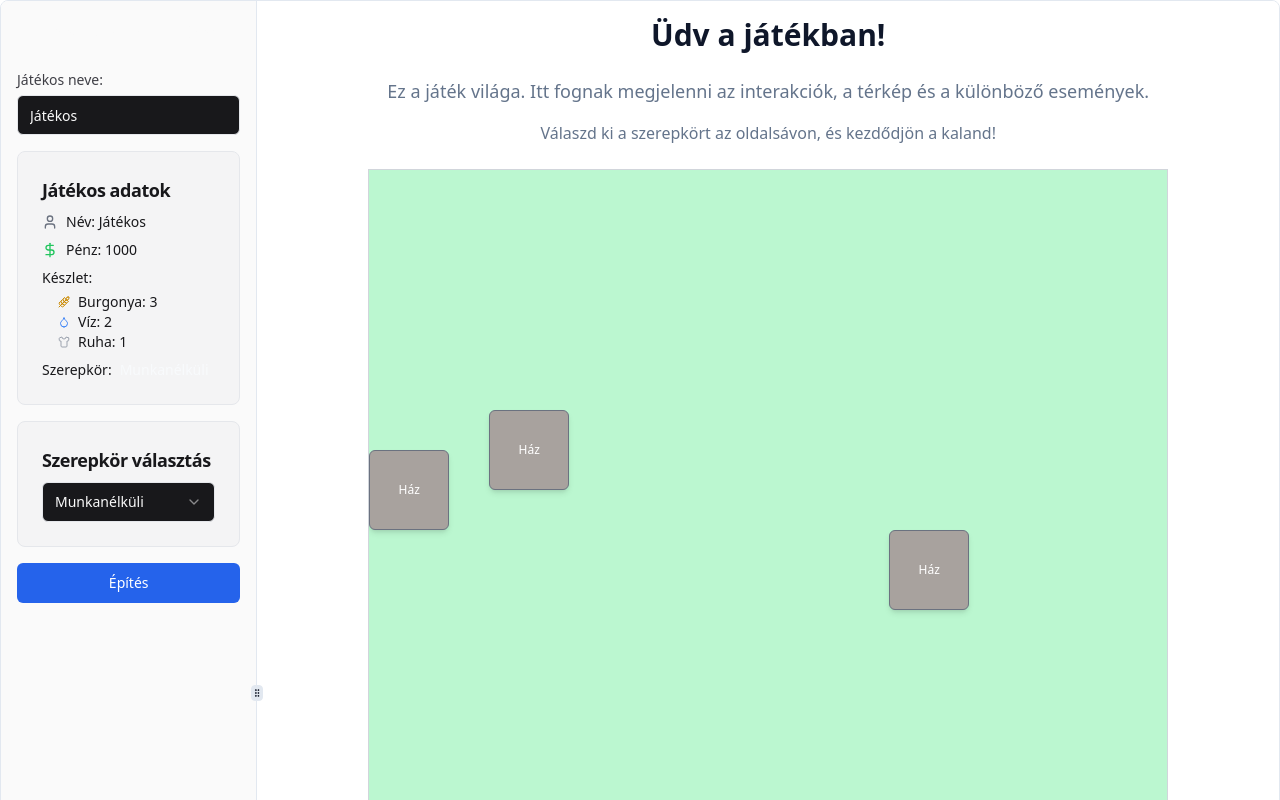
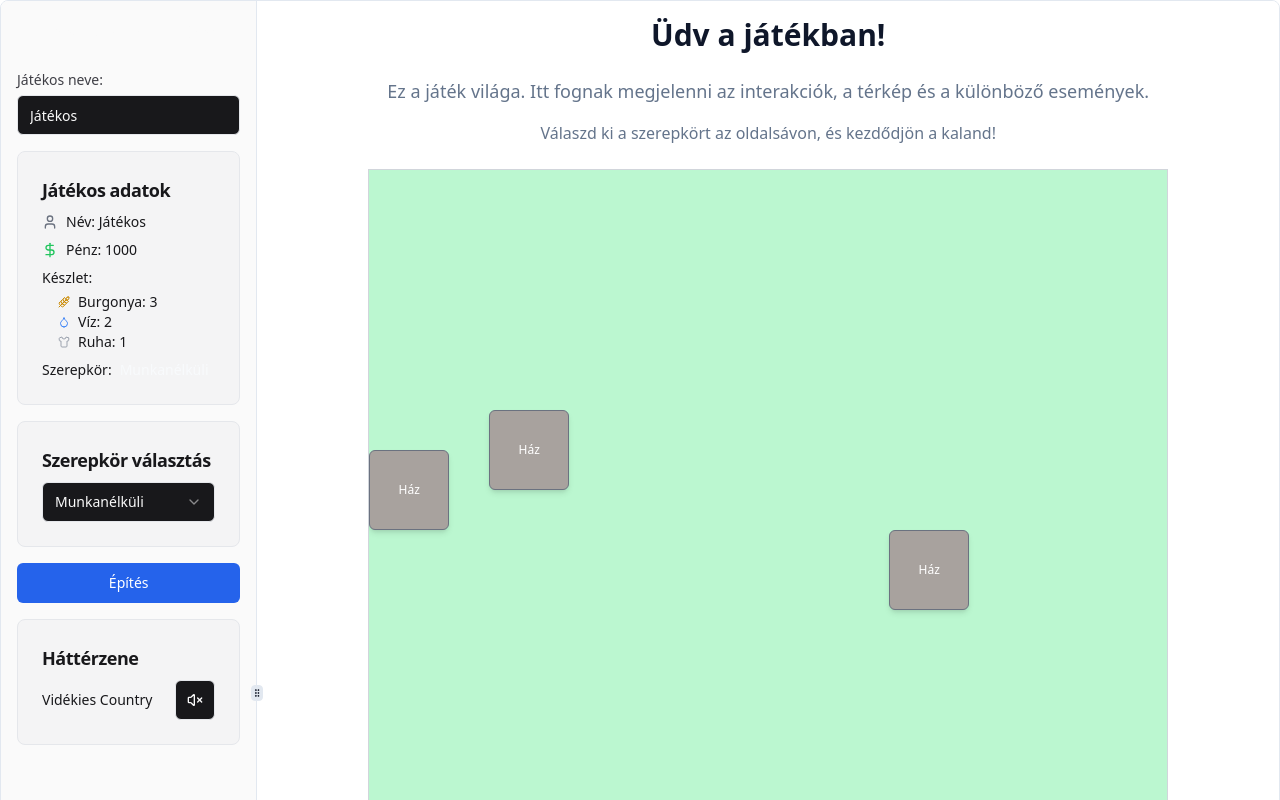
Before and after one commit to illes85/tile-o-polis, a React (Vite) app: page / in a window 1280 px wide. Shown: the top 800 px of the page. Built offline with nearby package versions, Linux system fonts and the light colour scheme.

Commit message:
[dyad] Háttérzene lejátszó hozzáadása - wrote 2 file(s)

```diff
--- /dev/null
+++ b/src/components/MusicPlayer.tsx
@@ -0,0 +1,47 @@
+"use client";
+
+import React, { useRef, useState, useEffect } from "react";
+import { Button } from "@/components/ui/button";
+import { Volume2, VolumeX } from "lucide-react";
+import { Card, CardContent, CardHeader, CardTitle } from "@/components/ui/card";
+
+const MusicPlayer: React.FC = () => {
+  const audioRef = useRef<HTMLAudioElement | null>(null);
+  const [isPlaying, setIsPlaying] = useState(false);
+
+  useEffect(() => {
+    if (audioRef.current) {
+      if (isPlaying) {
+        audioRef.current.play().catch(e => console.error("Error playing audio:", e));
+      } else {
+        audioRef.current.pause();
+      }
+    }
+  }, [isPlaying]);
+
+  const togglePlayPause = () => {
+    setIsPlaying(prev => !prev);
+  };
+
+  return (
+    <Card className="w-full mt-4 bg-sidebar-accent text-sidebar-accent-foreground border-sidebar-border shadow-none">
+      <CardHeader className="pb-2">
+        <CardTitle className="text-lg font-semibold">Háttérzene</CardTitle>
+      </CardHeader>
+      <CardContent className="flex items-center justify-between">
+        <p className="text-sm">Vidékies Country</p>
+        <Button
+          variant="outline"
+          size="icon"
+          onClick={togglePlayPause}
+          className="bg-sidebar-primary text-sidebar-primary-foreground border-sidebar-border hover:bg-sidebar-primary/80"
+        >
+          {isPlaying ? <Volume2 className="h-4 w-4" /> : <VolumeX className="h-4 w-4" />}
+        </Button>
+        <audio ref={audioRef} src="/country_music.mp3" loop preload="auto" />
+      </CardContent>
+    </Card>
+  );
+};
+
+export default MusicPlayer;
--- a/src/pages/Game.tsx
+++ b/src/pages/Game.tsx
@@ -10,17 +10,17 @@ import { Dialog, DialogContent, DialogHeader, DialogTitle, DialogDescription, Di
 import { Button } from "@/components/ui/button";
 import { Input } from "@/components/ui/input";
 import { Label } from "@/components/ui/label";
-import { Progress } from "@/components/ui/progress"; // Import Progress component
-import { showSuccess, showError, showLoading, dismissToast } from "@/utils/toast"; // Import toast utilities
-import BuildMenu from "@/components/BuildMenu"; // Import BuildMenu
+import { Progress } from "@/components/ui/progress";
+import { showSuccess, showError, showLoading, dismissToast } from "@/utils/toast";
+import BuildMenu from "@/components/BuildMenu";
+import MusicPlayer from "@/components/MusicPlayer"; // Import MusicPlayer
 
-const MAP_GRID_SIZE = 20; // 20x20-as rács
-const CELL_SIZE_PX = 40; // Minden cella 40x40 pixel
-const RENT_INTERVAL_MS = 30000; // 30 másodperc = 1 játékperc
+const MAP_GRID_SIZE = 20;
+const CELL_SIZE_PX = 40;
+const RENT_INTERVAL_MS = 30000;
 const BUILD_HOUSE_COST = 500;
-const BUILD_HOUSE_DURATION_MS = 10000; // 10 másodperc
+const BUILD_HOUSE_DURATION_MS = 10000;
 
-// Építhető épületek definíciója
 const availableBuildingOptions = [
   {
     type: "house",
@@ -32,7 +32,6 @@ const availableBuildingOptions = [
     rentalPrice: 10,
     maxResidents: 2,
   },
-  // Ide jöhetnek majd a további épület típusok
 ];
 
 const Game = () => {
@@ -48,7 +47,7 @@ const Game = () => {
   const [selectedBuilding, setSelectedBuilding] = useState<BuildingData | null>(null);
   const [isBuildingInProgress, setIsBuildingInProgress] = useState(false);
   const [buildProgress, setBuildProgress] = useState(0);
-  const [isBuildMenuOpen, setIsBuildMenuOpen] = useState(false); // Új állapot az építési menünek
+  const [isBuildMenuOpen, setIsBuildMenuOpen] = useState(false);
 
   useEffect(() => {
     const newBuildings: BuildingData[] = [];
@@ -58,7 +57,7 @@ const Game = () => {
 
     const tryPlaceBuilding = (
       buildingId: string,
-      buildingType: "house", // Lehetne BuildingType is, ha több van
+      buildingType: "house",
       buildingWidth: number,
       buildingHeight: number,
       price: number,
@@ -106,7 +105,6 @@ const Game = () => {
       return null;
     };
 
-    // Helyezzünk el 4 házat
     for (let i = 0; i < 4; i++) {
       const house = tryPlaceBuilding(`house-${i + 1}`, "house", 2, 2, 10, 2, false);
       if (house) {
@@ -116,7 +114,6 @@ const Game = () => {
     setBuildings(newBuildings);
   }, []);
 
-  // Bérleti díj levonása időzítővel
   useEffect(() => {
     const rentTimer = setInterval(() => {
       setPlayerMoney((prevMoney) => {
@@ -205,14 +202,14 @@ const Game = () => {
       return;
     }
 
-    setIsBuildMenuOpen(false); // Bezárjuk az építési menüt
+    setIsBuildMenuOpen(false);
     setIsBuildingInProgress(true);
     setPlayerMoney(prevMoney => prevMoney - buildingOption.cost);
     const toastId = showLoading(`${buildingOption.name} építése folyamatban...`);
 
     let progress = 0;
     const interval = setInterval(() => {
-      progress += (100 / (buildingOption.duration / 100)); // Update every 100ms
+      progress += (100 / (buildingOption.duration / 100));
       if (progress >= 100) {
         progress = 100;
         clearInterval(interval);
@@ -221,19 +218,19 @@ const Game = () => {
     }, 100);
 
     setTimeout(() => {
-      clearInterval(interval); // Ensure interval is cleared
+      clearInterval(interval);
       dismissToast(toastId);
       setIsBuildingInProgress(false);
       setBuildProgress(0);
 
       const newBuilding = tryPlaceBuilding(
         `player-${buildingOption.type}-${Date.now()}`,
-        buildingOption.type as "house", // Type assertion for now
+        buildingOption.type as "house",
         buildingOption.width,
         buildingOption.height,
         buildingOption.rentalPrice,
         buildingOption.maxResidents,
-        true // A játékos tulajdonában van
+        true
       );
 
       if (newBuilding) {
@@ -241,7 +238,6 @@ const Game = () => {
         showSuccess(`Új ${buildingOption.name} sikeresen felépült!`);
       } else {
         showError(`Nem sikerült új ${buildingOption.name} építeni, nincs szabad hely a térképen.`);
-        // Visszaadjuk a pénzt, ha nem sikerült elhelyezni az épületet
         setPlayerMoney(prevMoney => prevMoney + buildingOption.cost);
       }
     }, buildingOption.duration);
@@ -264,13 +260,14 @@ const Game = () => {
       <RoleSelector currentRole={playerRole} onRoleChange={handleRoleChange} />
       <div className="mt-4">
         <Button
-          onClick={() => setIsBuildMenuOpen(true)} // Megnyitja az építési menüt
+          onClick={() => setIsBuildMenuOpen(true)}
           disabled={isBuildingInProgress}
           className="w-full bg-blue-600 hover:bg-blue-700 text-white"
         >
           Építés
         </Button>
       </div>
+      <MusicPlayer /> {/* Hozzáadva a MusicPlayer komponens */}
       <div className="mt-auto">
         <MadeWithDyad />
       </div>
```
